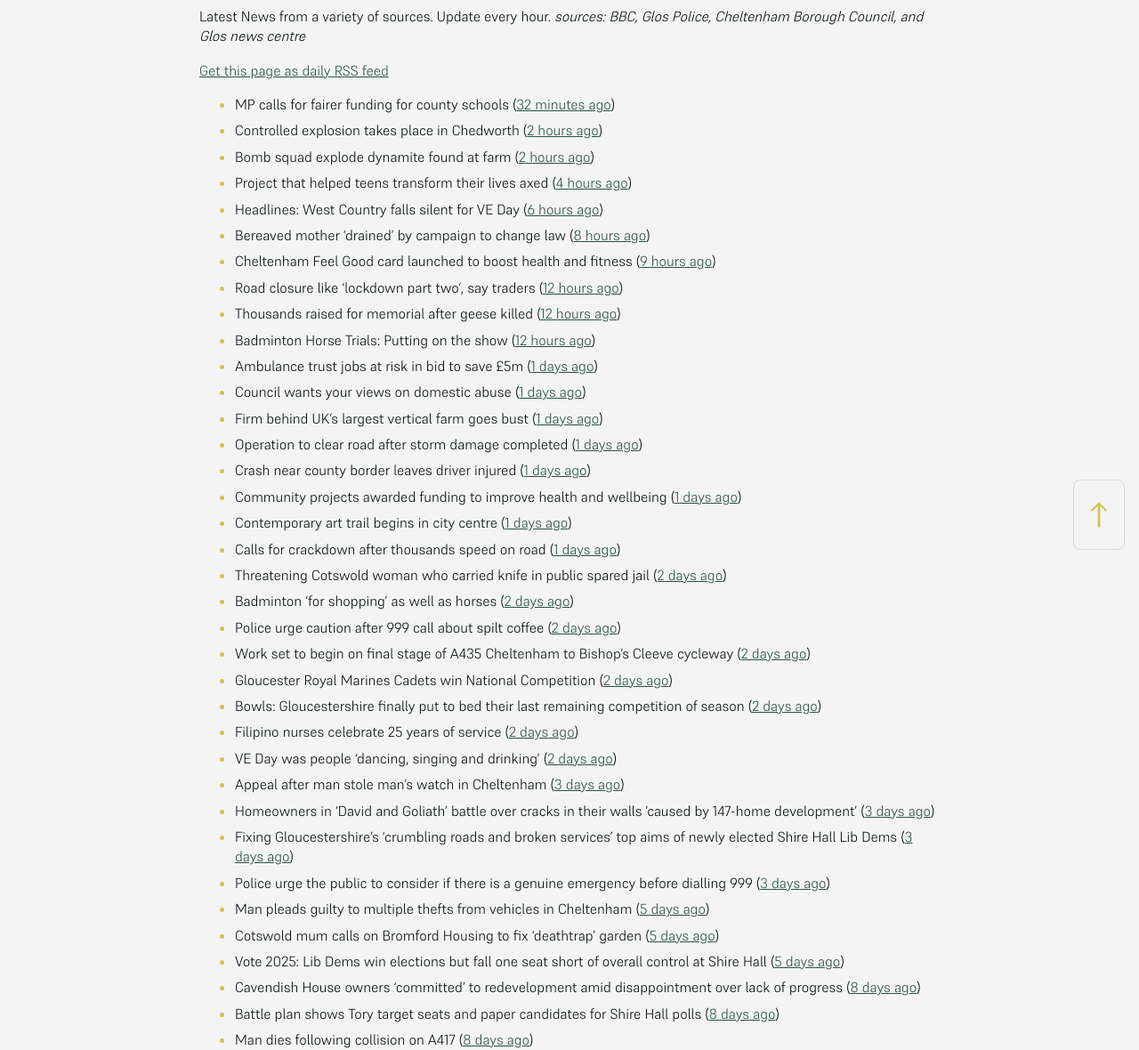
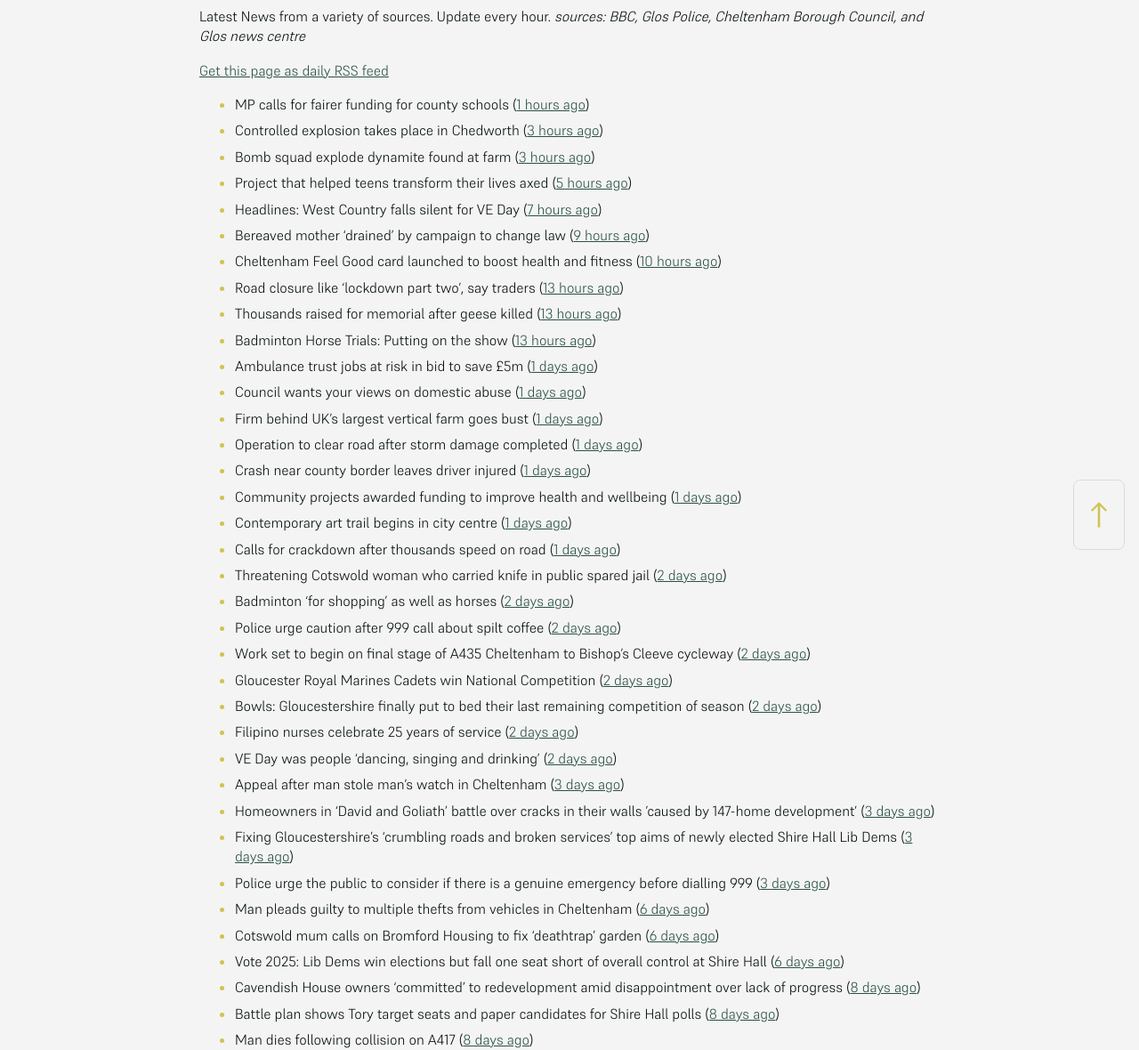
Before and after one commit to mat-0/cheltenham-open-data, a Jekyll site: the page built from _pages/news.md, in a window 1280 px wide. Shown: the part 266-1446 px from the top of the page at 89% size. Built offline with Jekyll 4.4.1, drawn with Linux system fonts in a browser that asks for light colours.

Commit message:
Updated 2025-05-08 18:57:58

```diff
--- a/_pages/news.md
+++ b/_pages/news.md
@@ -12,16 +12,16 @@ _sources: BBC, Glos Police, Cheltenham Borough Council, and Glos news centre_
 [Get this page as daily RSS feed](/daily.rss)
 
 <!-- news_marker starts -->
-- MP calls for fairer funding for county schools ([32 minutes ago](https://www.bbc.com/news/articles/c14kz050y3ro))
-- Controlled explosion takes place in Chedworth ([2 hours ago](https://gloucesternewscentre.co.uk/controlled-explosion-takes-place-in-chedworth/))
-- Bomb squad explode dynamite found at farm ([2 hours ago](https://www.bbc.com/news/articles/c0k34gzdmxko))
-- Project that helped teens transform their lives axed ([4 hours ago](https://www.bbc.com/news/articles/ckg1gmmn82zo))
-- Headlines: West Country falls silent for VE Day ([6 hours ago](https://www.bbc.com/news/articles/c3083nv58z7o))
-- Bereaved mother 'drained' by campaign to change law ([8 hours ago](https://www.bbc.com/news/articles/c99p985r1xgo))
-- Cheltenham Feel Good card launched to boost health and fitness ([9 hours ago](https://www.cheltenham.gov.uk/news/article/3007/cheltenham_feel_good_card_launched_to_boost_health_and_fitness))
-- Road closure like 'lockdown part two', say traders ([12 hours ago](https://www.bbc.com/news/articles/c3r8r3yrjgjo))
-- Thousands raised for memorial after geese killed ([12 hours ago](https://www.bbc.com/news/articles/cn80d0k231yo))
-- Badminton Horse Trials: Putting on the show ([12 hours ago](https://www.bbc.com/news/articles/c1lm3e424dqo))
+- MP calls for fairer funding for county schools ([1 hours ago](https://www.bbc.com/news/articles/c14kz050y3ro))
+- Controlled explosion takes place in Chedworth ([3 hours ago](https://gloucesternewscentre.co.uk/controlled-explosion-takes-place-in-chedworth/))
+- Bomb squad explode dynamite found at farm ([3 hours ago](https://www.bbc.com/news/articles/c0k34gzdmxko))
+- Project that helped teens transform their lives axed ([5 hours ago](https://www.bbc.com/news/articles/ckg1gmmn82zo))
+- Headlines: West Country falls silent for VE Day ([7 hours ago](https://www.bbc.com/news/articles/c3083nv58z7o))
+- Bereaved mother 'drained' by campaign to change law ([9 hours ago](https://www.bbc.com/news/articles/c99p985r1xgo))
+- Cheltenham Feel Good card launched to boost health and fitness ([10 hours ago](https://www.cheltenham.gov.uk/news/article/3007/cheltenham_feel_good_card_launched_to_boost_health_and_fitness))
+- Road closure like 'lockdown part two', say traders ([13 hours ago](https://www.bbc.com/news/articles/c3r8r3yrjgjo))
+- Thousands raised for memorial after geese killed ([13 hours ago](https://www.bbc.com/news/articles/cn80d0k231yo))
+- Badminton Horse Trials: Putting on the show ([13 hours ago](https://www.bbc.com/news/articles/c1lm3e424dqo))
 - Ambulance trust jobs at risk in bid to save £5m ([1 days ago](https://www.bbc.com/news/articles/c078721k50xo))
 - Council wants your views on domestic abuse ([1 days ago](https://gloucesternewscentre.co.uk/council-wants-your-views-on-domestic-abuse/))
 - Firm behind UK's largest vertical farm goes bust ([1 days ago](https://www.bbc.com/news/articles/c9qwq5245zvo))
@@ -42,9 +42,9 @@ _sources: BBC, Glos Police, Cheltenham Borough Council, and Glos news centre_
 - Homeowners in ‘David and Goliath’ battle over cracks in their walls ’caused by 147-home development’ ([3 days ago](https://gloucesternewscentre.co.uk/homeowners-in-david-and-goliath-battle-over-cracks-in-their-walls-caused-by-147-home-development/))
 - Fixing Gloucestershire’s ‘crumbling roads and broken services’ top aims of newly elected Shire Hall Lib Dems ([3 days ago](https://gloucesternewscentre.co.uk/fixing-gloucestershires-crumbling-roads-and-broken-services-top-aims-of-newly-elected-shire-hall-lib-dems/))
 - Police urge the public to consider if there is a genuine emergency before dialling 999 ([3 days ago](https://gloucesternewscentre.co.uk/police-urge-the-public-to-consider-if-there-is-a-genuine-emergency-before-dialling-999/))
-- Man pleads guilty to multiple thefts from vehicles in Cheltenham ([5 days ago](https://gloucesternewscentre.co.uk/man-pleads-guilty-to-multiple-thefts-from-vehicles-in-cheltenham/))
-- Cotswold mum calls on Bromford Housing to fix ‘deathtrap’ garden ([5 days ago](https://gloucesternewscentre.co.uk/cotswold-mum-calls-on-bromford-housing-to-fix-deathtrap-garden/))
-- Vote 2025: Lib Dems win elections but fall one seat short of overall control at Shire Hall ([5 days ago](https://gloucesternewscentre.co.uk/vote-2025-lib-dems-win-elections-but-fall-one-seat-short-of-overall-control-at-shire-hall/))
+- Man pleads guilty to multiple thefts from vehicles in Cheltenham ([6 days ago](https://gloucesternewscentre.co.uk/man-pleads-guilty-to-multiple-thefts-from-vehicles-in-cheltenham/))
+- Cotswold mum calls on Bromford Housing to fix ‘deathtrap’ garden ([6 days ago](https://gloucesternewscentre.co.uk/cotswold-mum-calls-on-bromford-housing-to-fix-deathtrap-garden/))
+- Vote 2025: Lib Dems win elections but fall one seat short of overall control at Shire Hall ([6 days ago](https://gloucesternewscentre.co.uk/vote-2025-lib-dems-win-elections-but-fall-one-seat-short-of-overall-control-at-shire-hall/))
 - Cavendish House owners ‘committed’ to redevelopment amid disappointment over lack of progress ([8 days ago](https://gloucesternewscentre.co.uk/cavendish-house-owners-committed-to-redevelopment-amid-disappointment-over-lack-of-progress/))
 - Battle plan shows Tory target seats and paper candidates for Shire Hall polls ([8 days ago](https://gloucesternewscentre.co.uk/battle-plan-shows-tory-target-seats-and-paper-candidates-for-shire-hall-polls/))
 - Man dies following collision on A417 ([8 days ago](https://gloucesternewscentre.co.uk/man-dies-following-collision-on-a417/))
```
Also changed, not shown: _data/flood.json (+5 -69 lines), index.md (+4 -4 lines).
